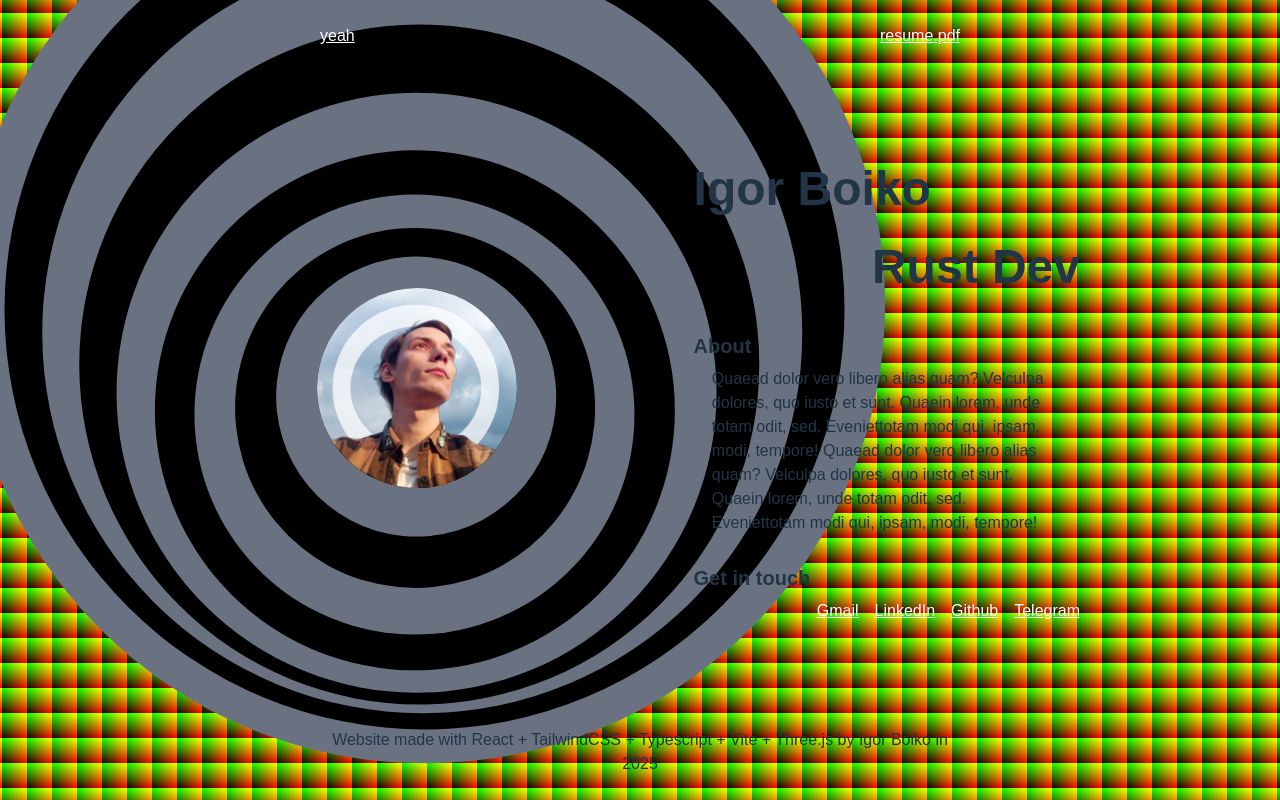
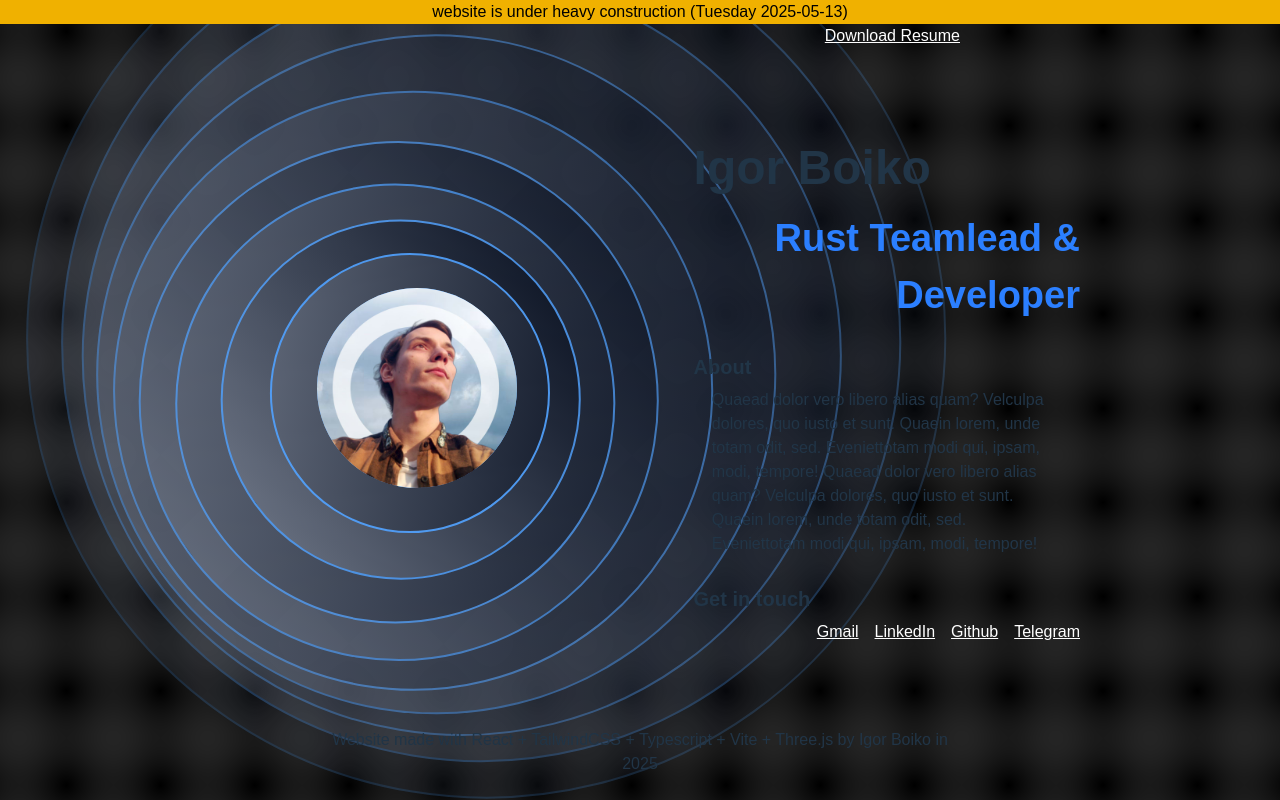
Before and after one commit to Igor-4242/igorrust.website, a React (Vite) app: page / in a window 1280 px wide. Built offline with nearby package versions, Linux system fonts and the light colour scheme.

Commit message:
MVP ready to be hosted

```diff
--- a/src/App.tsx
+++ b/src/App.tsx
@@ -10,15 +10,22 @@ export function App() {
     <>
 
 
+      <div className='bg-yellow-500 fixed top-0 left-0 right-0 flex flex-row items-center justify-center'>
+        <p className='text-black'>
+          website is under heavy construction (Tuesday 2025-05-13)
+        </p>
+      </div>
+
+
       <section
         id={consts.HEAD_LINKS}
         className="flex flex-row justify-center w-full h-fit">
         <div className='sm:w-1/2 flex flex-row w-full h-fit justify-between gap-[42px] py-6'>
-          <a href="">
-            yeah
-          </a>
-          <a href="">
-            resume.pdf
+          <div></div>
+          <a
+            href="https://drive.google.com/uc?export=download&id=1cITpguyPT2mg9zmB_bBTwl70a07ZMMRJ"
+          >
+            Download Resume
           </a>
         </div>
       </section>
@@ -35,8 +42,8 @@ export function App() {
         <div className='flex flex-col w-full gap-[28px]'>
 
           <div className='flex flex-col gap-[6px]'>
-            <h1>Igor Boiko</h1>
-            <h1 className='text-right'>Rust Dev</h1>
+            <h1 className='text-[48px]'>Igor Boiko</h1>
+            <h1 className='text-[38px] text-right text-blue-500'>Rust Teamlead & Developer</h1>
           </div>
 
           <div className='flex flex-col gap-[6px]'>
@@ -67,6 +74,7 @@ export function App() {
               </a>
             </div>
           </div>
+
         </div>
       </section >
 
@@ -126,12 +134,18 @@ function Circles() {
       const circle =
         <div
           key={i}
-          className={`${i % 2 === 0 ? "bg-black" : "bg-gray-500"} rounded-full absolute`}
+          className={`
+            ${i % 2 === 0 ? "bg-black" : "bg-gray-500"}
+            rounded-full absolute
+            ${i % 2 === 0 ? "bg-gradient-to-b" : "bg-gradient-to-bl"} from-gray-900 to-gray-500 hover:to-gray-200
+            border-2 border-blue-400 border-offset-2
+            `}
           style={{
             width: `${radius}px`,
             height: `${radius}px`,
             zIndex: -i,
-            transform: `translateY(${yPos}px)`
+            transform: `translateY(${yPos}px)`,
+            opacity: math.map_range(0, amount, i, 1.0, 0.1)
           }}
         />;
 
@@ -147,7 +161,8 @@ function Circles() {
 
   const rotation = hooks.useRotationLinear({
     amplitude: 1,
-    speed: 0.001
+    speed: 0.001,
+    offset: 49.0
   });
 
   return (
--- a/src/hooks.tsx
+++ b/src/hooks.ts
@@ -36,6 +36,7 @@ export function useSinAnimation({
 interface RotationConfig {
     amplitude: number;
     speed: number;
+    offset: number;
 }
 
 export function useRotationSin({
@@ -64,7 +65,8 @@ export function useRotationSin({
 
 export function useRotationLinear({
     amplitude = 360,
-    speed = 1.0
+    speed = 1.0,
+    offset = 0.0
 }: RotationConfig): number {
     const [rotation, setRotation] = react.useState<number>(0);
 
@@ -73,7 +75,7 @@ export function useRotationLinear({
 
         const animate = () => {
             const elapsed = Date.now() - startTime;
-            const angle = amplitude * elapsed * speed;
+            const angle = amplitude * elapsed * speed + offset;
             setRotation(angle);
 
             requestAnimationFrame(animate);
--- a/src/styles.css
+++ b/src/styles.css
@@ -27,7 +27,7 @@ body {
 
 h1 {
     font-weight: 1000;
-    @apply text-[48px];
+    /* @apply text-[48px]; */
 }
 
 h2 {
--- a/src/three.tsx
+++ b/src/three.tsx
@@ -5,7 +5,7 @@ import maze_shader_vert from './assets/maze_shader.vert?raw';
 import maze_shader_frag from './assets/maze_shader.frag?raw';
 import './styles.css'
 
-function ShaderedMaze() {
+function ShaderedMazePlane() {
     const planeMeshRef = react.useRef<three.Mesh>(null!)
     const materialRef = react.useRef<three.ShaderMaterial>(null!)
     // fiber.useFrame((_, delta) => (planeMeshRef.current.rotation.z += delta * 2.0));
@@ -18,7 +18,7 @@ function ShaderedMaze() {
         <mesh
             ref={planeMeshRef}
         >
-            <planeGeometry args={[25, 25, 1]} />
+            <planeGeometry args={[30, 30, 1]} />
             <shaderMaterial
                 ref={materialRef}
                 vertexShader={maze_shader_vert}
@@ -42,7 +42,7 @@ export function CanvasWithShaderedMaze() {
             orthographic={true}
             camera={{ position: [0, 0, 100], zoom: 100 }}
         >
-            <ShaderedMaze />
+            <ShaderedMazePlane />
         </fiber.Canvas>
     )
 }
```
Also changed, not shown: src/assets/maze_shader.frag, src/assets/maze_shader.vert.
